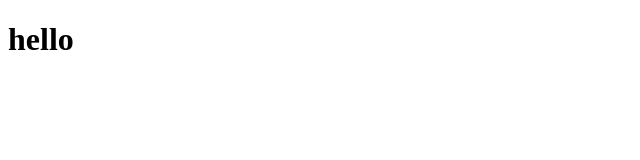
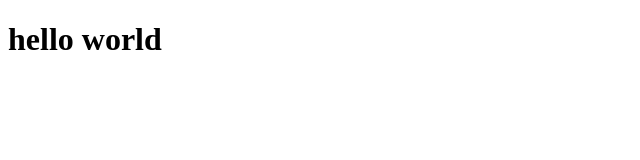
Before and after one commit to Manivasagam3/newreactapp, a React (Create React App) app: page / in a window 1280 px wide. Shown: the top 160 px of the page, without its empty margins (0-640 px from the left). Built offline with nearby package versions, Linux system fonts and the light colour scheme.

Commit message:
h1 changed

```diff
--- a/src/App.js
+++ b/src/App.js
@@ -4,7 +4,7 @@ import './App.css';
 function App() {
   return (
   <>
-  <h1>hello</h1>
+  <h1>hello world</h1>
   </>
   );
 }
```
